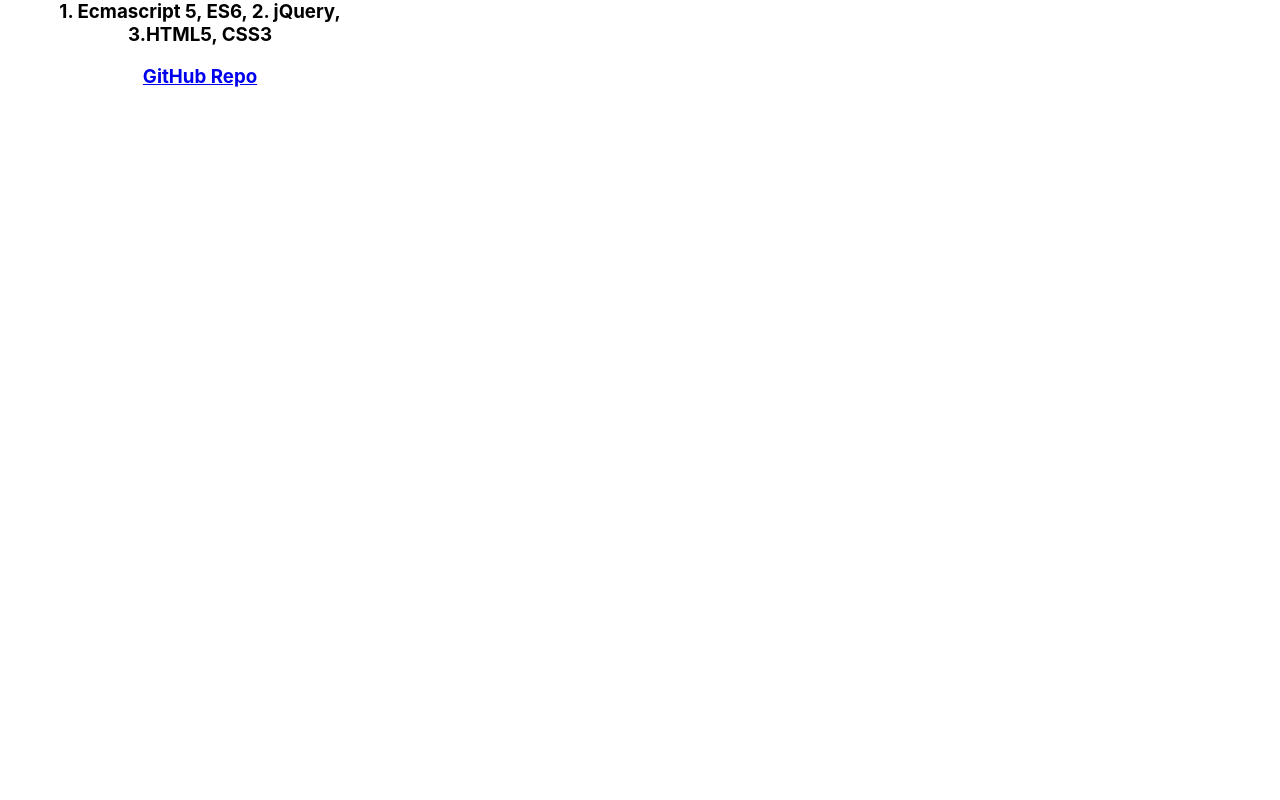
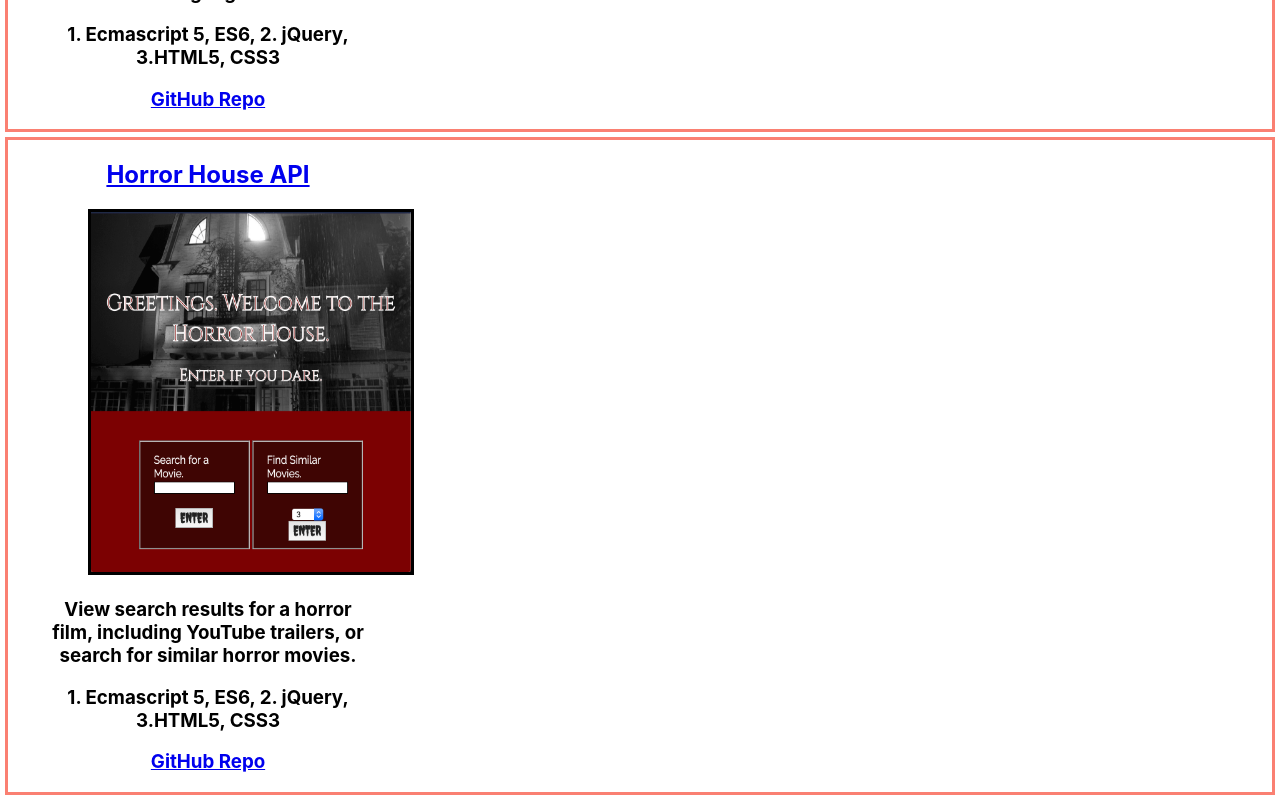
Before and after one commit to AzaniaBG/abg-projects, a React (Create React App) app: page / in a window 1280 px wide. Shown: the part 905-1705 px from the top of the page. Before the commit the page ends 1011 px from the top, so only its background shows below. Built offline with nearby package versions, Linux system fonts and the light colour scheme.

Commit message:
removed unused components; added classNames and css to Project component

```diff
--- a/src/App.js
+++ b/src/App.js
@@ -1,9 +1,7 @@
 import React from 'react';
 import './App.css';
 import Project from './projects/Project';
-import Images from './projects/Images';
 import ProjectsData from './projects/ProjectsData';
-import ProjectsPage from './projects/ProjectsPage';
 import Context from './Context';
 import QuizAppCover from './screenshots/Quiz-App/QuizAppCover.jpg'
 import HorrorHouseCover from './screenshots/Horror-House/HorrorHouseCover.png';
@@ -50,13 +48,23 @@ class App extends React.Component {
             <h2>
               <a href={projects[0].liveLink} target="_blank">{projects[0].projectName}</a>
             </h2>
-            <Images src={QuizAppCover} />
             <figure>
               <img src={QuizAppCover} />
             </figure>
               <h3>{projects[0].description}</h3>
               <h3>{projects[0].tech}</h3>
               <h3><a href={projects[0].repo} target="_blank">GitHub Repo</a></h3>
+          </Project>
+          <Project>
+            <h2>
+              <a href={projects[1].liveLink} target="_blank">{projects[1].projectName}</a>
+            </h2>
+            <figure>
+              <img src={HorrorHouseCover} />
+            </figure>
+              <h3>{projects[1].description}</h3>
+              <h3>{projects[1].tech}</h3>
+              <h3><a href={projects[1].repo} target="_blank">GitHub Repo</a></h3>
           </Project>
           </Context.Provider>
         </main>
--- a/src/projects/Project.js
+++ b/src/projects/Project.js
@@ -1,20 +1,20 @@
-import React, { Fragment } from 'react';
+import React from 'react';
 import Images from './Images';
+import './ProjectsPage.css';
 
 export default function Project(props) {
 
     return (
-    <Fragment>
+    <section className='Project-container'>
         <h2>{props.projectName}</h2>
         <figure className='Project-image-container'>
         <Images>
             {props.children}
         </Images>
-        {/* <img src={props.src} /> */}
         </figure>
         <h3>{props.description}</h3>
         <h3>{props.tech}</h3>
         <h3>{props.repo}</h3>
-    </Fragment>
+    </section>
     )
 }
```
